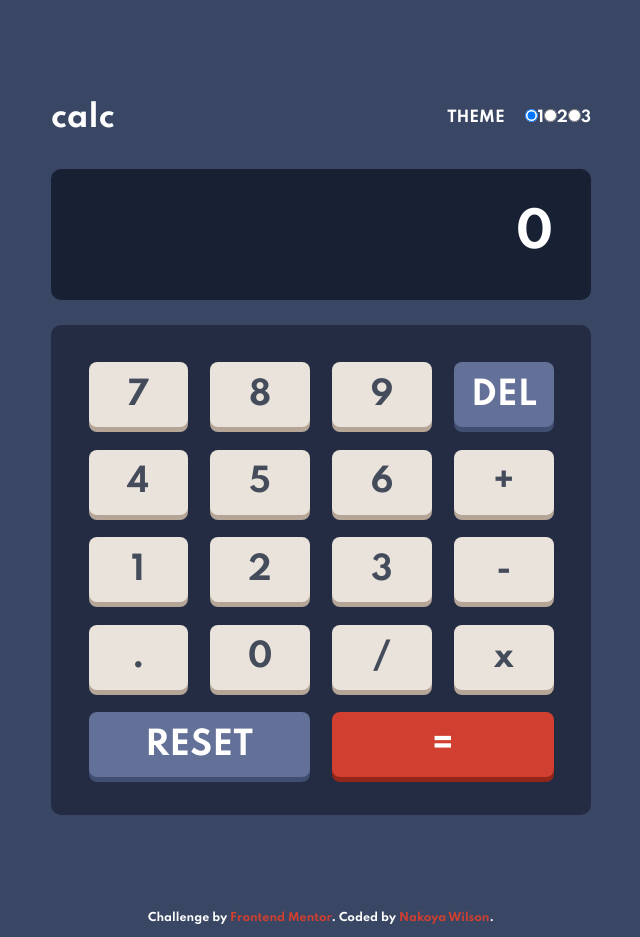
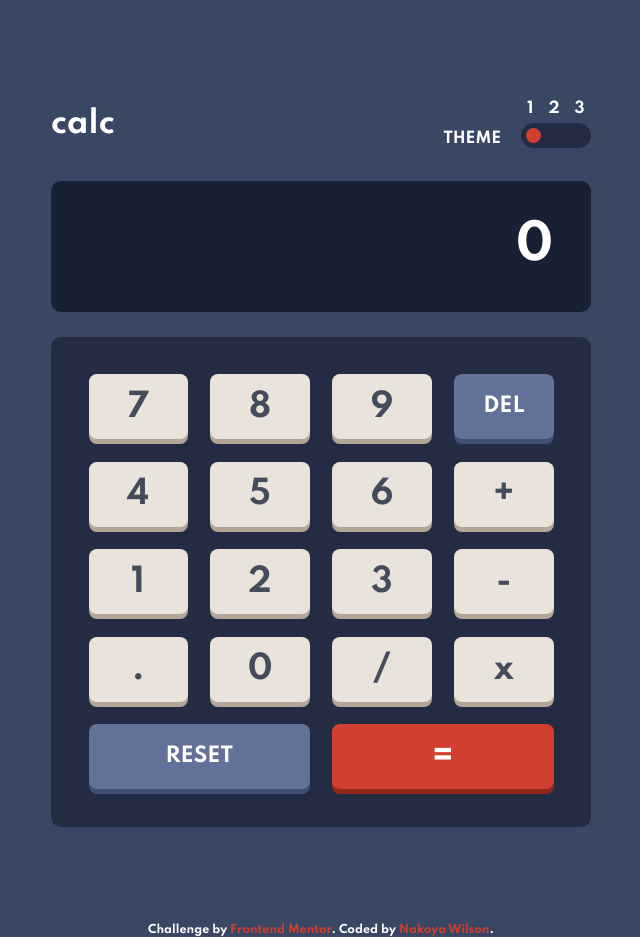
Before and after one commit to nakoyawilson/frontend-mentor-calculator-app, a React (Create React App) app: page / in a window 1280 px wide. Shown: the whole page, without its empty margins (319-959 px from the left). Built offline with nearby package versions, Linux system fonts and the light colour scheme.

Commit message:
Add toggle switch and reduce btn-color-two font size

```diff
--- a/src/App.css
+++ b/src/App.css
@@ -54,6 +54,8 @@
   --color-screen: var(--white);
   --attribute-text: var(--white);
   --attribute-link: var(--red);
+  --bg-toggle-switch: var(--dark-desaturated-blue-2);
+  --bg-circle: var(--red);
 }
 
 .theme-two {
@@ -73,6 +75,8 @@
   --color-screen: var(--dark-grayish-yellow);
   --attribute-text: var(--dark-grayish-blue);
   --attribute-link: var(--orange);
+  --bg-toggle-switch: var(--grayish-red);
+  --bg-circle: var(--orange);
 }
 
 .theme-three {
@@ -92,6 +96,8 @@
   --color-screen: var(--light-yellow);
   --attribute-text: var(--light-yellow);
   --attribute-link: var(--pure-cyan);
+  --bg-toggle-switch: var(--very-dark-violet-2);
+  --bg-circle: var(--pure-cyan);
 }
 
 /* CSS Reset */
@@ -137,7 +143,77 @@
   font-size: 1.5rem;
   text-transform: uppercase;
   display: flex;
+  align-items: flex-end;
   gap: 2rem;
+}
+
+.toggle-wrapper {
+  display: flex;
+  flex-direction: column;
+  justify-content: center;
+  align-items: center;
+  gap: 0.5rem;
+}
+
+form {
+  display: flex;
+  gap: 1.5rem;
+}
+
+input[type="radio"] {
+  border: 0;
+  clip: rect(0 0 0 0);
+  height: 1px;
+  margin: -1px;
+  overflow: hidden;
+  padding: 0;
+  position: absolute;
+  width: 1px;
+}
+
+label:hover {
+  cursor: pointer;
+}
+
+/* Toggle Switch */
+
+.toggle-slider {
+  position: relative;
+  top: 0;
+  left: 0;
+  right: 0;
+  bottom: 0;
+  background: var(--bg-toggle-switch);
+  -webkit-transition: transform 0.4s;
+  transition: transform 0.4s;
+  border-radius: 3.4rem;
+  width: 7rem;
+  height: 2.5rem;
+}
+
+.circle {
+  position: absolute;
+  content: "";
+  height: 1.5rem;
+  width: 1.5rem;
+  left: 0.5rem;
+  bottom: 0.5rem;
+  background-color: var(--bg-circle);
+  -webkit-transition: transform 0.4s;
+  transition: transform 0.4s;
+  border-radius: 50%;
+}
+
+.position-two {
+  -webkit-transform: translateX(2.25rem);
+  -ms-transform: translateX(2.25rem);
+  transform: translateX(2.25rem);
+}
+
+.position-three {
+  -webkit-transform: translateX(4.5rem);
+  -ms-transform: translateX(4.5rem);
+  transform: translateX(4.5rem);
 }
 
 /* Screen */
@@ -175,6 +251,10 @@
   font: inherit;
 }
 
+button:hover {
+  cursor: pointer;
+}
+
 .btn-color-one {
   background-color: var(--bg-btn-one);
   color: var(--color-btn-one);
@@ -186,6 +266,7 @@
   color: var(--color-btn-two);
   box-shadow: 0rem 0.5rem 0 var(--shadow-btn-two);
   text-transform: uppercase;
+  font-size: 2rem;
 }
 
 .btn-color-three {
--- a/src/App.js
+++ b/src/App.js
@@ -6,22 +6,29 @@
 
 const App = () => {
   const [bodyClass, setBodyClass] = useState("theme-one");
+  const [switchPosition, setSwitchPosition] = useState("");
   document.querySelector("body").classList = bodyClass;
 
   const handleThemeChange = (e) => {
     const themeSelected = e.target.id;
     if (themeSelected === "theme-one") {
       setBodyClass("theme-one");
+      setSwitchPosition("");
     } else if (themeSelected === "theme-two") {
       setBodyClass("theme-two");
+      setSwitchPosition("position-two");
     } else if (themeSelected === "theme-three") {
       setBodyClass("theme-three");
+      setSwitchPosition("position-three");
     }
   };
 
   return (
     <div className="App">
-      <Header handleThemeChange={handleThemeChange} />
+      <Header
+        handleThemeChange={handleThemeChange}
+        toggleCircleClass={switchPosition}
+      />
       <Calculator />
       <Footer />
     </div>
--- a/src/components/Header.js
+++ b/src/components/Header.js
@@ -6,7 +6,7 @@
         <div>
           <span class="theme">Theme</span>
         </div>
-        <div>
+        <div class="toggle-wrapper">
           <form onChange={props.handleThemeChange}>
             <input
               type="radio"
@@ -20,7 +20,9 @@
             <input type="radio" name="themes" id="theme-three" />
             <label htmlFor="theme-three">3</label>
           </form>
-          <div className="slider"></div>
+          <span class="toggle-slider">
+            <span class={`circle ${props.toggleCircleClass}`}></span>
+          </span>
         </div>
       </div>
     </header>
```
